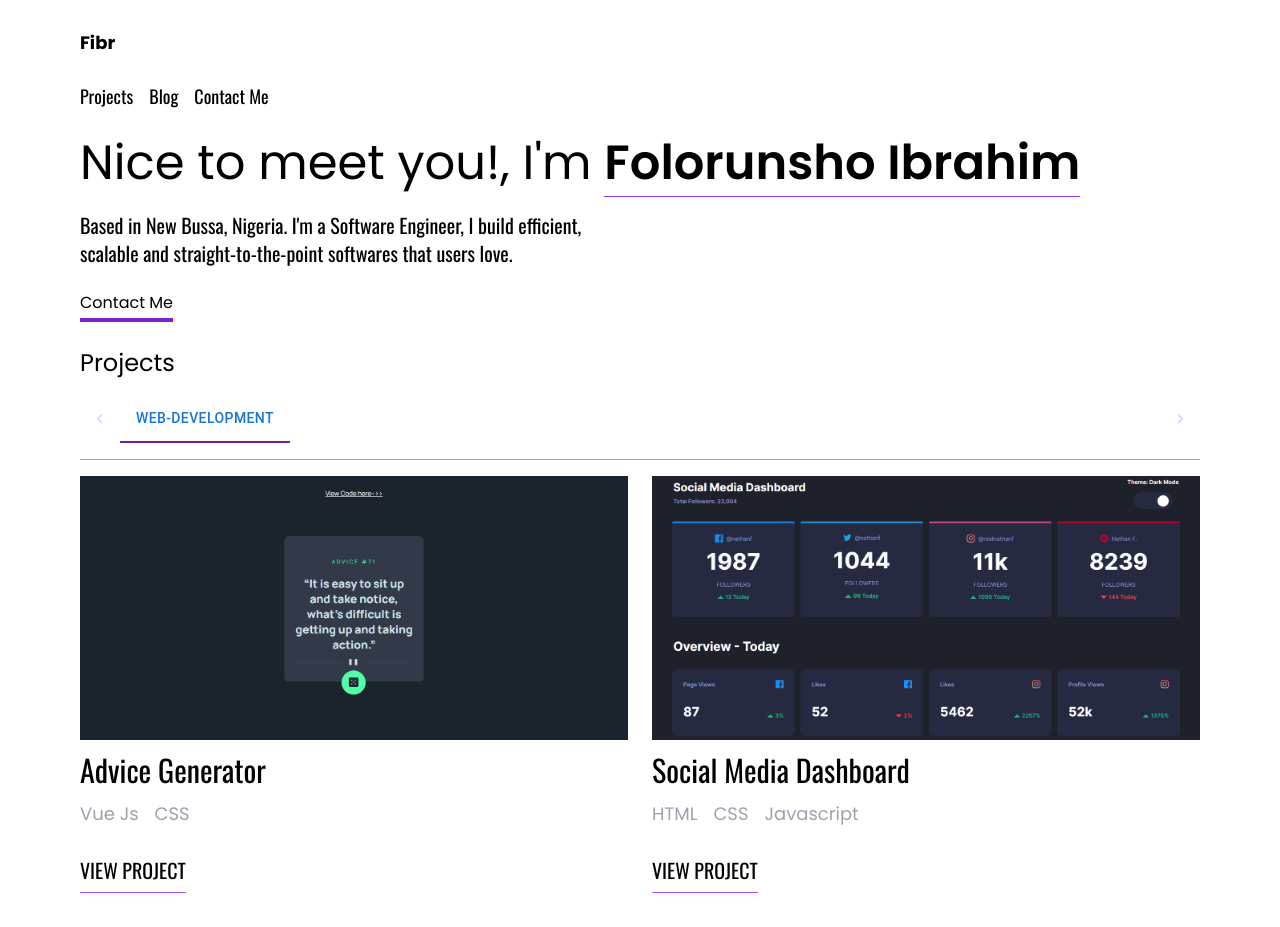
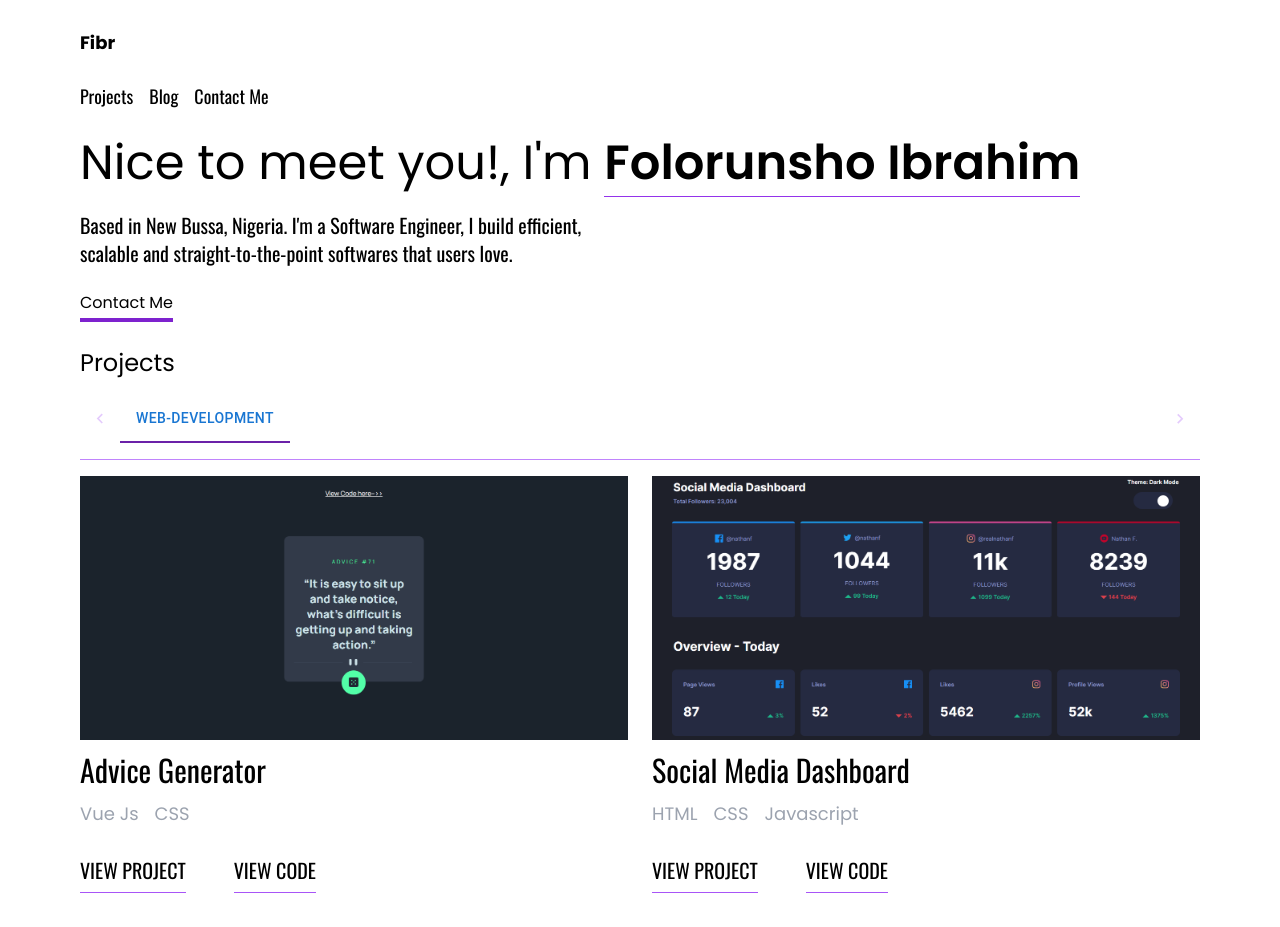
Before and after one commit to folorunsho-tech/folorunshoibr, a Next.js app: page / in a window 1280 px wide. Shown: the top 927 px of the page. Built offline with nearby package versions, Linux system fonts and the light colour scheme.

Commit message:
Retesting NavSlider

```diff
--- a/components/ProjectCard.tsx
+++ b/components/ProjectCard.tsx
@@ -51,7 +51,7 @@ const ProjectCard = ({ img, name, tags, link, category }: ProjectCardProps) => {
         >
           View Project
         </Link>
-        {category === "webdevelopment" && (
+        {category === "web-development" && (
           <Link
             href={link}
             target="_blank"
```
